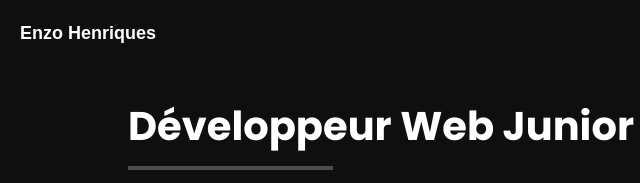
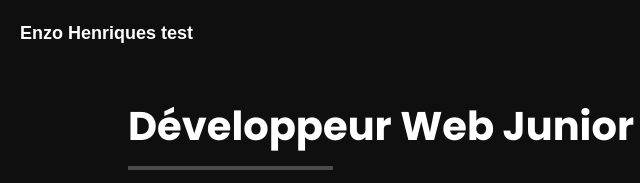
Before and after one commit to enzo41-arch/creer, a plain HTML site: page index.html in a window 1280 px wide. Shown: the top 183 px of the page, 0-640 px from the left. Drawn offline with nearby package versions, Linux system fonts and the light colour scheme.

Commit message:
Commit footer

```diff
--- a/index.html
+++ b/index.html
@@ -15,7 +15,7 @@
     <header>
         <nav>
             <div class="logo">
-                <p>Enzo Henriques</p>
+                <p>Enzo Henriques test</p>
             </div>
             <div class="nav">
             <ul>
```
